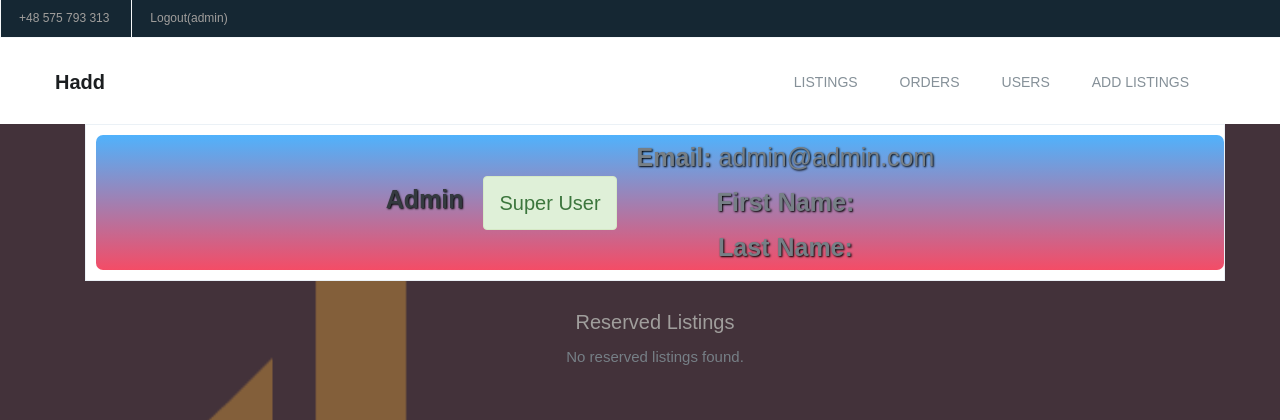
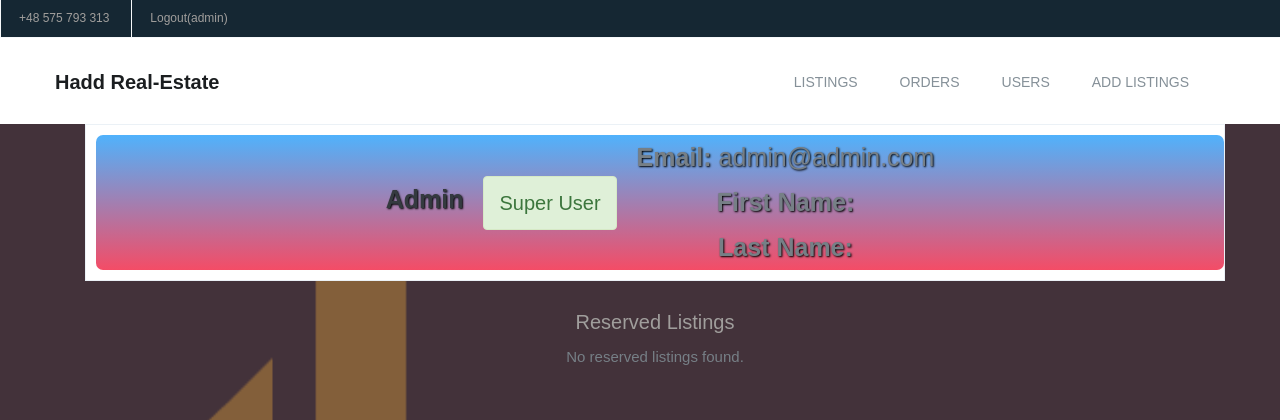
Before and after one commit to stere8/real_estate, a Django app: page /accounts/2/ in a window 1280 px wide. Shown: the top 420 px of the page. Run offline with Django 5.2, Linux system fonts and the light colour scheme; a user stored in the database is signed in; data comes from the database, SQL or seed files in the repository; some libraries are stand-ins or nearby versions.

Commit message:
Title change

```diff
--- a/real_estate/templates/base.html
+++ b/real_estate/templates/base.html
@@ -80,7 +80,7 @@
                         <i class="fa fa-bars"></i>
                     </button>
                     <a class="navbar-brand" href="{% url 'listing_list' %}">
-                        Hadd
+                        Hadd Real-Estate
                     </a>
                 </div><!--/.navbar-header-->
                 <!-- End Header Navigation -->
```
